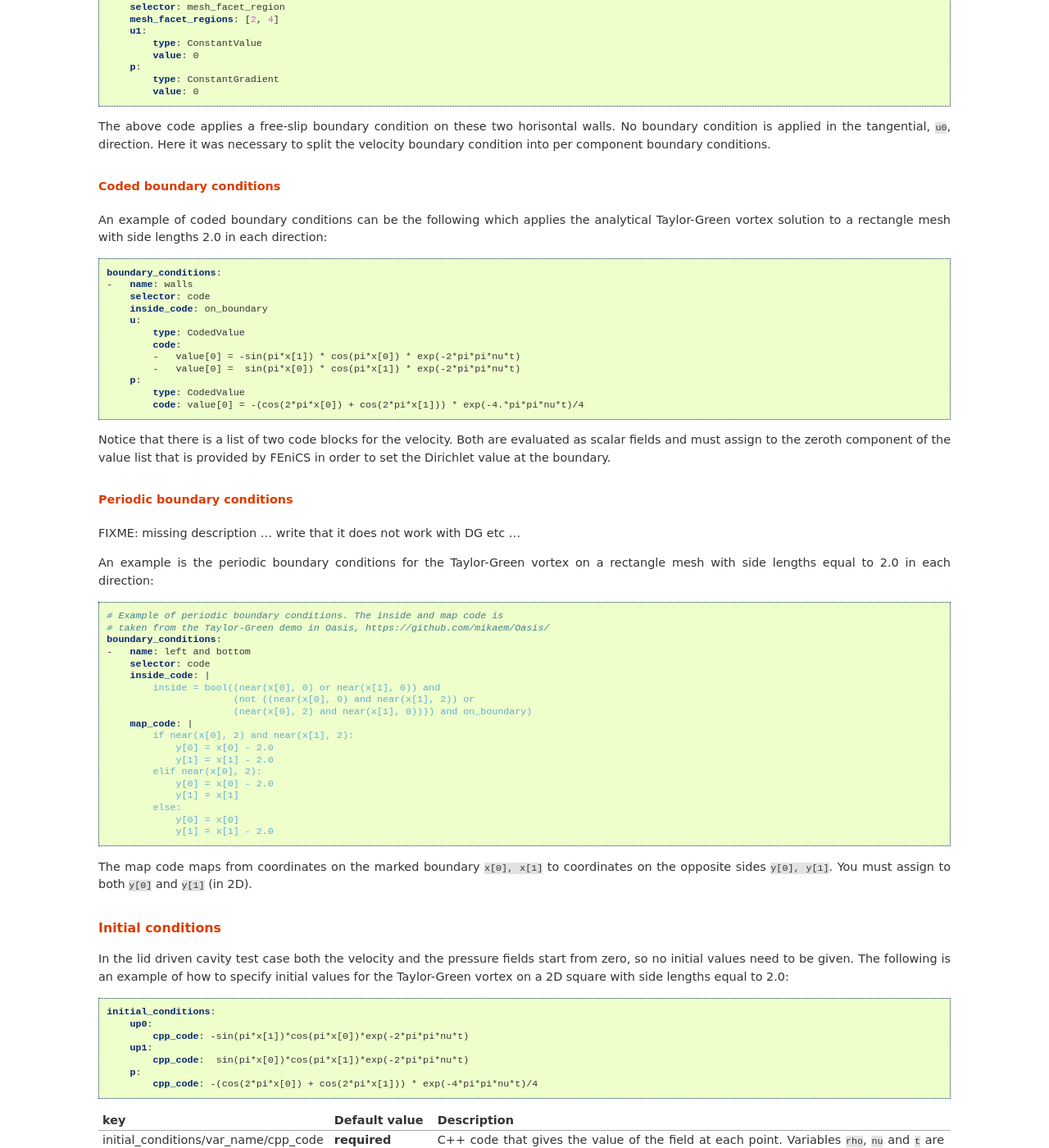
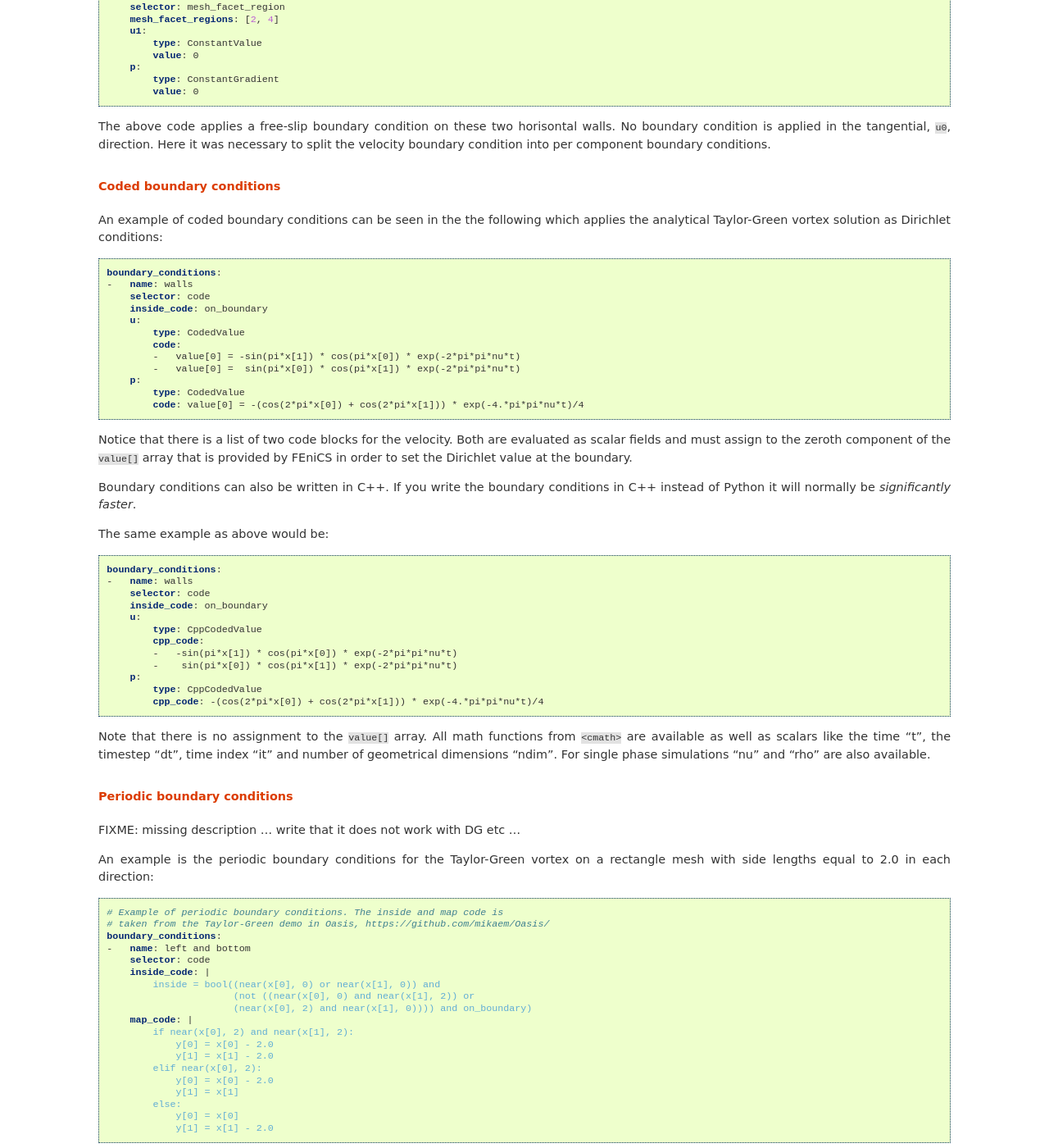
Before and after one commit to TormodLandet/Ocellaris, a Sphinx documentation site: the page built from documentation/user_guide/user_guide.rst, in a window 1280 px wide and 1400 px high, scrolled down 6218 px. Shown: the whole window at 82% size. Built offline with Sphinx 7.4.7, drawn with Linux system fonts in a browser that asks for light colours.

Commit message:
Document C++ boundary conditions

```diff
--- a/documentation/user_guide/user_guide.rst
+++ b/documentation/user_guide/user_guide.rst
@@ -375,9 +375,8 @@ component boundary conditions.
 Coded boundary conditions
 ~~~~~~~~~~~~~~~~~~~~~~~~~
 
-An example of coded boundary conditions can be the following which applies the
-analytical Taylor-Green vortex solution to a rectangle mesh with side lengths
-2.0 in each direction:
+An example of coded boundary conditions can be seen in the the following which
+applies the analytical Taylor-Green vortex solution as Dirichlet conditions:
 
 .. code-block:: yaml
 
@@ -395,9 +394,35 @@ analytical Taylor-Green vortex solution to a rectangle mesh with side lengths
             code: value[0] = -(cos(2*pi*x[0]) + cos(2*pi*x[1])) * exp(-4.*pi*pi*nu*t)/4
 
 Notice that there is a list of two code blocks for the velocity. Both are
-evaluated as scalar fields and must assign to the zeroth component of the value
-list that is provided by FEniCS in order to set the Dirichlet value at the
-boundary.
+evaluated as scalar fields and must assign to the zeroth component of the
+:code:`value[]` array that is provided by FEniCS in order to set the Dirichlet
+value at the boundary.
+
+Boundary conditions can also be written in C++. If you write the boundary
+conditions in C++ instead of Python it will normally be *significantly faster*.
+
+The same example as above would be:
+
+.. code-block:: yaml
+
+    boundary_conditions:
+    -   name: walls
+        selector: code
+        inside_code: on_boundary
+        u:
+            type: CppCodedValue
+            cpp_code:
+            -   -sin(pi*x[1]) * cos(pi*x[0]) * exp(-2*pi*pi*nu*t)
+            -    sin(pi*x[0]) * cos(pi*x[1]) * exp(-2*pi*pi*nu*t)
+        p:
+            type: CppCodedValue
+            cpp_code: -(cos(2*pi*x[0]) + cos(2*pi*x[1])) * exp(-4.*pi*pi*nu*t)/4
+
+Note that there is no assignment to the :code:`value[]` array. All math
+functions from ``<cmath>`` are available as well as scalars like the time "t",
+the timestep "dt", time index "it" and number of geometrical dimensions "ndim".
+For single phase simulations "nu" and "rho" are also available.
+
 
 Periodic boundary conditions
 ~~~~~~~~~~~~~~~~~~~~~~~~~~~~
```
Also changed, not shown: 1 other file.
